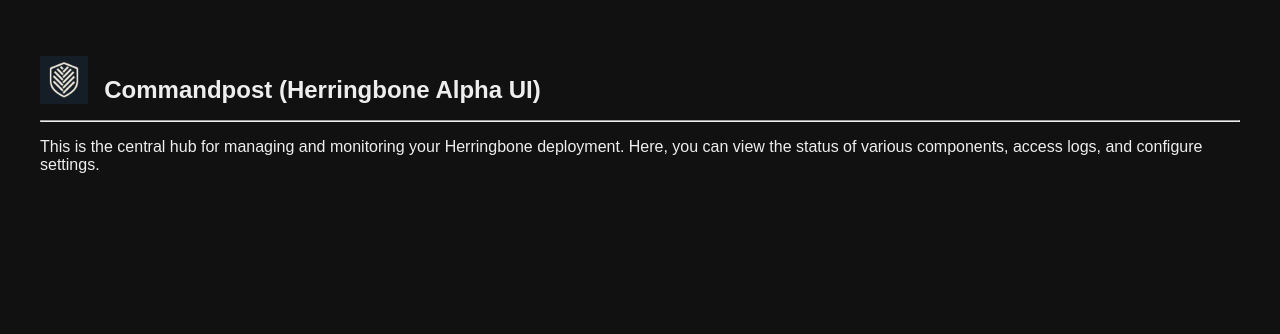
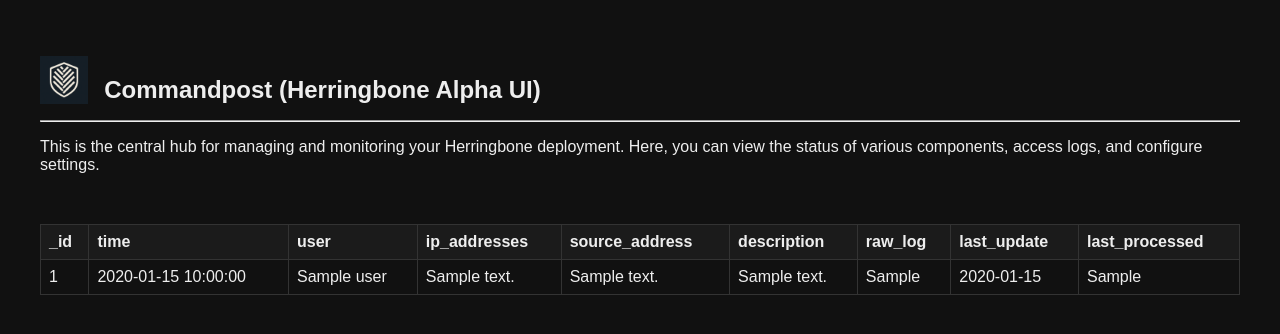
Before and after one commit to herringbonedev/Herringbone-frontend, a FastAPI app: template commandpost/templates/index.html in a window 1280 px wide. Shown: the top 334 px of the page. Run offline with FastAPI, Linux system fonts and the light colour scheme; the template is opened without the code that fills it: most values are stand-ins (such as "Sample title", 1, 10 or a date in 2020).

Commit message:
add log table

```diff
--- a/commandpost/main.py
+++ b/commandpost/main.py
@@ -2,10 +2,8 @@ from fastapi import FastAPI, Request
 from fastapi.responses import HTMLResponse
 from fastapi.templating import Jinja2Templates
 from fastapi.staticfiles import StaticFiles
-import requests
 import uvicorn
-import os
-import json
+import requests, os, json
 
 LOGS_API_ENDPOINT = os.environ.get("LOGS_API_ENDPOINT")
 
@@ -13,15 +11,34 @@ app = FastAPI()
 templates = Jinja2Templates(directory="templates")
 app.mount("/static", StaticFiles(directory="static"), name="static")
 
+
+def _normalize_mongo_extended(x):
+    """Collapse {'$oid':...} -> '...', {'$date': ...} -> '...' (str), recursively."""
+    if isinstance(x, dict):
+        # {"$oid": "..."} → "..."
+        if set(x.keys()) == {"$oid"}:
+            return x["$oid"]
+        # {"$date": "..."} or {"$date": {"$numberLong": "..."}}
+        if set(x.keys()) == {"$date"}:
+            v = x["$date"]
+            if isinstance(v, dict) and "$numberLong" in v:
+                return v["$numberLong"]
+            return v
+        return {k: _normalize_mongo_extended(v) for k, v in x.items()}
+    if isinstance(x, list):
+        return [_normalize_mongo_extended(i) for i in x]
+    return x
+
 @app.get("/", response_class=HTMLResponse)
 def home(request: Request):
 
     # Load the latest logs
     logs_result = requests.get(LOGS_API_ENDPOINT)
     logs_result = json.loads(logs_result.content.decode("utf-8"))
-    print(logs_result)
+    log_rows = _normalize_mongo_extended(logs_result)
 
-    return templates.TemplateResponse("index.html", {"request": request})
+    return templates.TemplateResponse("index.html", {"request": request,
+                                                     "log_rows": log_rows})
 
 if __name__ == "__main__":
     uvicorn.run(app, host="0.0.0.0", port=5000)
--- a/commandpost/templates/index.html
+++ b/commandpost/templates/index.html
@@ -9,6 +9,10 @@
       .card { background:#222; padding:1rem; margin-bottom:1rem; border-radius:8px; }
       .name { font-weight:bold; }
       .desc { color:#aaa; }
+      table { width:100%; border-collapse: collapse; margin-top:1rem; }
+      th, td { border:1px solid #333; padding:.5rem; vertical-align: top; }
+      th { background:#1b1b1b; text-align:left; }
+      tr:nth-child(even) { background:#1a1a1a; }
     </style>
   </head>
   <body>
@@ -21,5 +25,39 @@
     <hr>
     <p>This is the central hub for managing and monitoring your Herringbone deployment. Here, you can view the status of various components, access logs, and configure settings.</p>
     <br>
+
+    <!-- Logs table -->
+    <table>
+      <thead>
+        <tr>
+          <th>_id</th>
+          <th>time</th>
+          <th>user</th>
+          <th>ip_addresses</th>
+          <th>source_address</th>
+          <th>description</th>
+          <th>raw_log</th>
+          <th>last_update</th>
+          <th>last_processed</th>
+        </tr>
+      </thead>
+      <tbody>
+        {% for r in log_rows %}
+        <tr>
+          <td>{{ r.get("_id") }}</td>
+          <td>{{ r.get("recon_data", {}).get("time", "") }}</td>
+          <td>{{ r.get("recon_data", {}).get("user", "") }}</td>
+          <td>{{ r.get("recon_data", {}).get("ip_addresses", "") }}</td>
+          <td>{{ r.get("source_address","") }}</td>
+          <td>{{ r.get("recon_data", {}).get("description","") }}</td>
+          <td style="max-width: 420px; white-space: pre-wrap;">{{ r.get("raw_log","") }}</td>
+          <td>{{ r.get("last_update","") }}</td>
+          <td>{{ r.get("last_processed","") }}</td>
+        </tr>
+        {% else %}
+        <tr><td colspan="9" style="text-align:center; color:#aaa;">No logs</td></tr>
+        {% endfor %}
+      </tbody>
+    </table>
   </body>
 </html>
```
Lines whose indentation alone changed are shown as unchanged.
